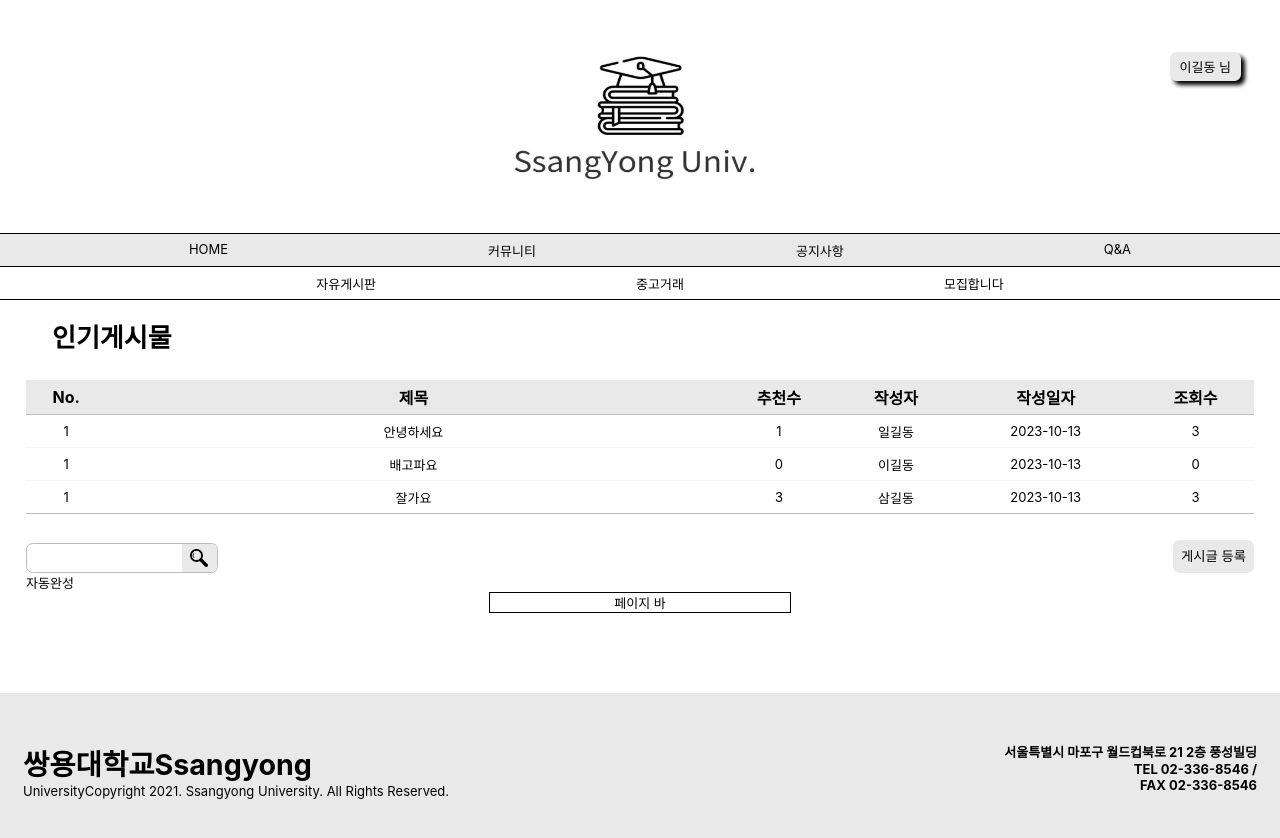
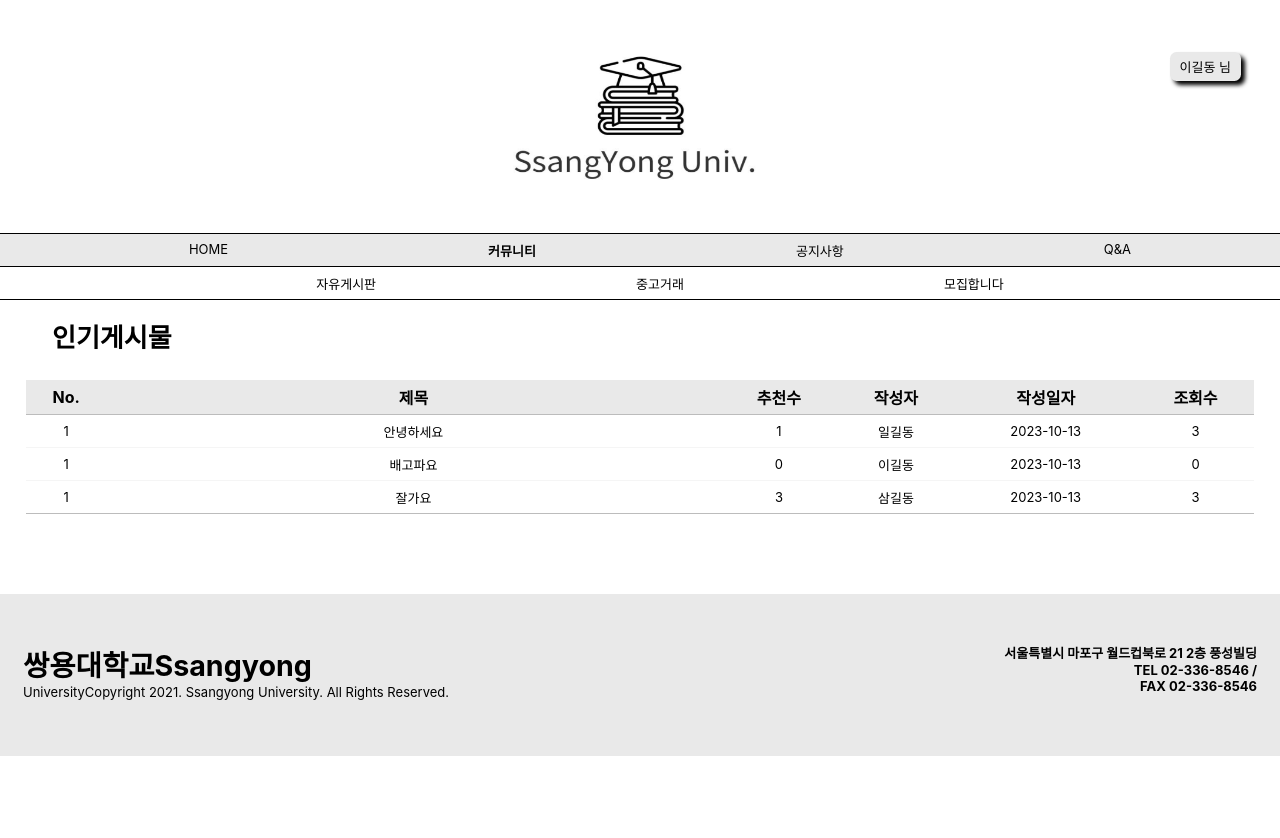
Before and after one commit to cjccss/lmsproject_repactoring_F, a Next.js app: page /board in a window 1280 px wide. Shown: the top 838 px of the page. After the commit the page ends 800 px from the top, so only its background shows below. Built offline with nearby package versions, Linux system fonts and the light colour scheme.

Commit message:
feat. 카테고리 recoil로 변경 및 nav의 현재 카테고리 bold처리

```diff
--- a/components/board/board.jsx
+++ b/components/board/board.jsx
@@ -57,7 +57,7 @@ export default function Board() {
         </div>
         <style jsx>{`
             div {
-                margin: 2em;
+                margin: 2em 2em 1em 2em;
             }
             table {
                 width: 100%;
--- a/components/layout/boardnav.jsx
+++ b/components/layout/boardnav.jsx
@@ -1,13 +1,16 @@
+import { categoryNo } from '@/recoil/board';
 import Link from 'next/link';
+import { useRecoilValue } from 'recoil';
 
 export default function BoardNav() {
+    const categoryno = useRecoilValue(categoryNo);
     return(
     <>
         <nav>
             <ul>
-                <Link href="/board?categoryno=1"><li>자유게시판</li></Link>
-                <Link href="/board?categoryno=2"><li>중고거래</li></Link>
-                <Link href="/board?categoryno=3"><li>모집합니다</li></Link>
+                <Link href="/board?categoryno=1"><li className={categoryno == 1&&'active'}>자유게시판</li></Link>
+                <Link href="/board?categoryno=2"><li className={categoryno == 2&&'active'}>중고거래</li></Link>
+                <Link href="/board?categoryno=3"><li className={categoryno == 3&&'active'}>모집합니다</li></Link>
             </ul>
         </nav>
         <style jsx>{`
@@ -25,6 +28,9 @@ export default function BoardNav() {
             li {
                 padding: 0.5em 10em;
                 color: black;
+            }
+            .active {
+                font-weight: bold;
             }
             @media(max-width: 1265px) {
                 li {padding: 0.5em 8em;}
--- a/components/layout/header.jsx
+++ b/components/layout/header.jsx
@@ -1,6 +1,6 @@
 import Head from 'next/head';
 import Image from 'next/image';
-import SideNav from './sideinfo';
+import SideNav from './sidenav';
 import HeaderNav from './headernav';
 import {usePathname} from 'next/navigation';
 import Link from 'next/link';
--- a/components/layout/headernav.jsx
+++ b/components/layout/headernav.jsx
@@ -1,16 +1,24 @@
 import Link from 'next/link';
+import { usePathname } from 'next/navigation';
+import BoardNav from './boardnav';
+import {useRecoilValue } from 'recoil';
+import {categoryNo } from '@/recoil/board';
+import { useEffect} from 'react';
 
 export default function HeaderNav() {
+    const path = usePathname();
+    const categoryno = useRecoilValue(categoryNo);
     return(
     <>
         <nav>
             <ul>
                 <Link href="/"><li>HOME</li></Link>
-                <Link href="/board"><li>커뮤니티</li></Link>
-                <Link href="/board?categoryno=4"><li>공지사항</li></Link>
-                <Link href="/board?categoryno=5"><li>Q&A</li></Link>
+                <Link href="/board"><li className={categoryno == undefined&&'active'}>커뮤니티</li></Link>
+                <Link href="/board?categoryno=4"><li className={categoryno == 4&&'active'}>공지사항</li></Link>
+                <Link href="/board?categoryno=5"><li className={categoryno == 5&&'active'}>Q&A</li></Link>
             </ul>
         </nav>
+        {path === "/" || path === "/user/signin" ? '' : <BoardNav />}
         <style jsx>{`
             nav {
                 border-bottom: solid 1px black;
@@ -27,6 +35,9 @@ export default function HeaderNav() {
             li {
                 padding: 0.5em 10em;
                 color: black;
+            }
+            .active {
+                font-weight: bold;
             }
             @media(max-width: 1265px) {
                 li {padding: 0.5em 8em;}
--- a/components/layout/sideinfo.jsx
+++ b/components/layout/sidenav.jsx
@@ -27,7 +27,7 @@ export default function SideNav() {
             }
         </nav>
         <div onClick={() =>setisOpen((prev) => !prev)}>
-            <Image width={35} height={35} src="/images/addmenu.png"/>
+            <Image width={35} height={35} src="/images/addmenu.png" alt='메뉴열기' />
         </div>
         <style jsx>{`
             nav {
--- a/package.json
+++ b/package.json
@@ -18,6 +18,7 @@
     "react": "18.2.0",
     "react-dom": "18.2.0",
     "react-hook-form": "^7.47.0",
+    "react-quill": "^2.0.0",
     "react-router-dom": "^6.16.0",
     "recoil": "^0.7.7",
     "styled-components": "^6.0.8"
--- a/pages/board/index.jsx
+++ b/pages/board/index.jsx
@@ -3,28 +3,40 @@ import Board from "@/components/board/board";
 import { useRouter } from "next/router";
 import { useEffect } from "react";
 import Image from "next/image";
+import { useRecoilState, useRecoilValue } from "recoil";
+import { categoryName, categoryNo } from "@/recoil/board";
+import SeoTitle from "@/components/common/seotitle";
+import Link from 'next/link';
 
 export default function BoardHome() {
     const { query } = useRouter();
-    const categoryno = query.categoryno;
-    const category = ["인기게시물","자유게시판","중고거래","모집합니다","공지사항","Q&A"];
-    // useEffect(() => {
-    //     console.log(categoryno);
-    // })
+    const [categoryno, setcategoryno] = useRecoilState(categoryNo);
+    const category = useRecoilValue(categoryName);
+    useEffect(() => {
+        setcategoryno(query.categoryno);
+        console.log("...게시판제목 "+category);
+        console.log("...게시판제목2 "+categoryno);
+
+    })
+
     return(
         <>
-            <BoardNav />
+            <SeoTitle title = {category == '인기게시물'?'커뮤니티':category} />
             <h1>
-                {categoryno == undefined?"인기게시물":category[categoryno]}
+                {category}
             </h1>
             <Board />
-            <div>
-                <input type="text" />
-                <button><Image width={18} height={18} src="/images/search.png"/></button>
-                <button>게시글 등록</button>
-            </div>
-            <div className="filterSub">자동완성</div>
-            <div style={{textAlign:"center",border:"1px solid black", width:"300px", margin:"0 auto"}}>페이지 바</div>
+            {categoryno == undefined?'':
+                <>
+                    <div>
+                        <input type="text" />
+                        <button><Image width={18} height={18} src="/images/search.png" alt="검색" /></button>
+                        {categoryno == 4?'':<Link href={'/board/write'}><span>게시글 등록</span></Link>}
+                    </div>
+                    <div className="filterSub">자동완성</div>
+                    <div style={{textAlign:"center",border:"1px solid black", width:"300px", margin:"0 auto"}}>페이지 바</div>
+                </>
+            }
             <style jsx>{`
                 h1 {
                     margin-left: 2em;
@@ -51,8 +63,9 @@ export default function BoardHome() {
                     padding-top: 0.25em;
                     width: 2.575em;
                     height: 2.11em;
+                    cursor: pointer;
                 }
-                button:nth-child(3) {
+                span {
                     float: right;
                     padding: 0.6em;
                     padding-top: 0.45em;
--- /dev/null
+++ b/recoil/board.js
@@ -0,0 +1,15 @@
+import { atom, selector } from "recoil";
+
+export const categoryNo = atom({
+    key: 'categoryNo',
+    default: 0,
+})
+
+export const categoryName = selector ({
+    key: 'categoryName',
+    get: ({ get }) => {
+        const no = get(categoryNo);
+        const category = ["인기게시물","자유게시판","중고거래","모집합니다","공지사항","Q&A"];
+        return no == undefined?category[0]:category[no]
+    },
+})
```
Also changed, not shown: components/board/writeform.jsx (added, +14 -0 lines), pages/board/write.jsx (added, +18 -0 lines), recoil/common.js (added), styles/globals.css (line endings or trailing spaces), 1 other file (tests, documents, lock files or other folders).
